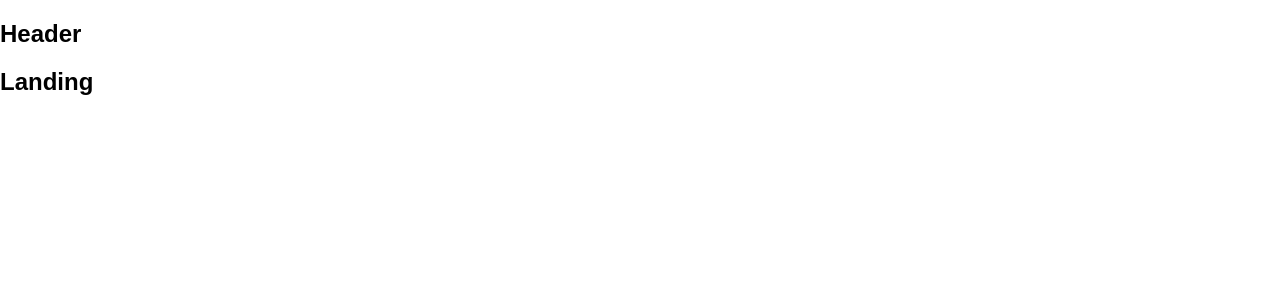
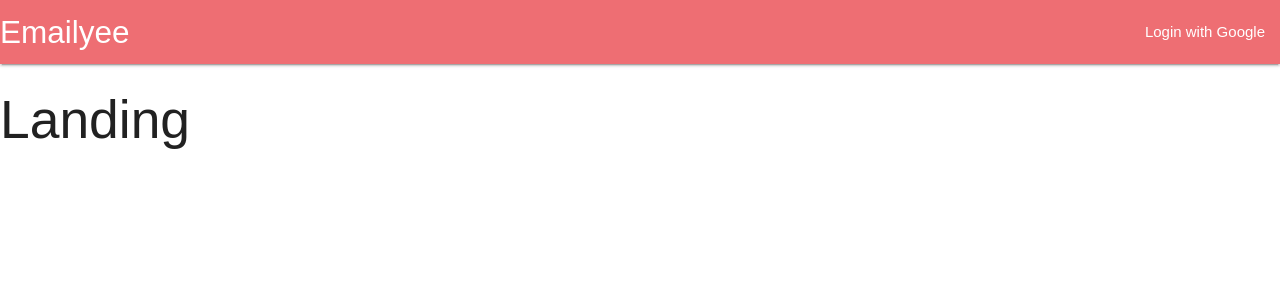
Before and after one commit to daksh-sagar/emailyee, a React (Create React App) app in the folder client/: page / in a window 1280 px wide. Shown: the top 300 px of the page. Built offline with nearby package versions, Linux system fonts and the light colour scheme.

Commit message:
Add materialize-css

```diff
--- a/client/package.json
+++ b/client/package.json
@@ -3,6 +3,7 @@
   "version": "0.1.0",
   "private": true,
   "dependencies": {
+    "materialize-css": "^0.100.2",
     "react": "^16.4.2",
     "react-dom": "^16.4.2",
     "react-redux": "^5.0.7",
--- a/client/src/components/App.js
+++ b/client/src/components/App.js
@@ -1,8 +1,7 @@
 import React, { Component } from 'react';
 import {BrowserRouter as Router, Switch, Route} from 'react-router-dom';
 import './App.css';
-
-const Header = () => <h2>Header</h2>;
+import Header from './Header'
 const Dashboard = () => <h2>Dashboard</h2>;
 const Landing = () => <h2>Landing</h2>;
 
--- /dev/null
+++ b/client/src/components/Header.js
@@ -0,0 +1,20 @@
+import React, {Component} from 'react';
+
+class Header extends Component{
+  render(){
+    return (
+      <nav>
+        <div className="nav-wrapper">
+          <a className="left brand-logo">Emailyee</a>
+          <ul className="right">
+          <li>
+            <a>Login with Google</a>
+          </li>
+          </ul>
+        </div>
+      </nav>
+    )
+  }
+}
+
+export default Header;
--- a/client/src/index.js
+++ b/client/src/index.js
@@ -2,6 +2,7 @@
 import ReactDOM from 'react-dom';
 import { createStore, applyMiddleware } from 'redux';
 import { Provider } from 'react-redux';
+import 'materialize-css/dist/css/materialize.min.css';
 import './index.css';
 import App from './components/App';
 import reducers from './reducers';
```
Also changed, not shown: 1 other file (tests, documents, lock files or other folders).
